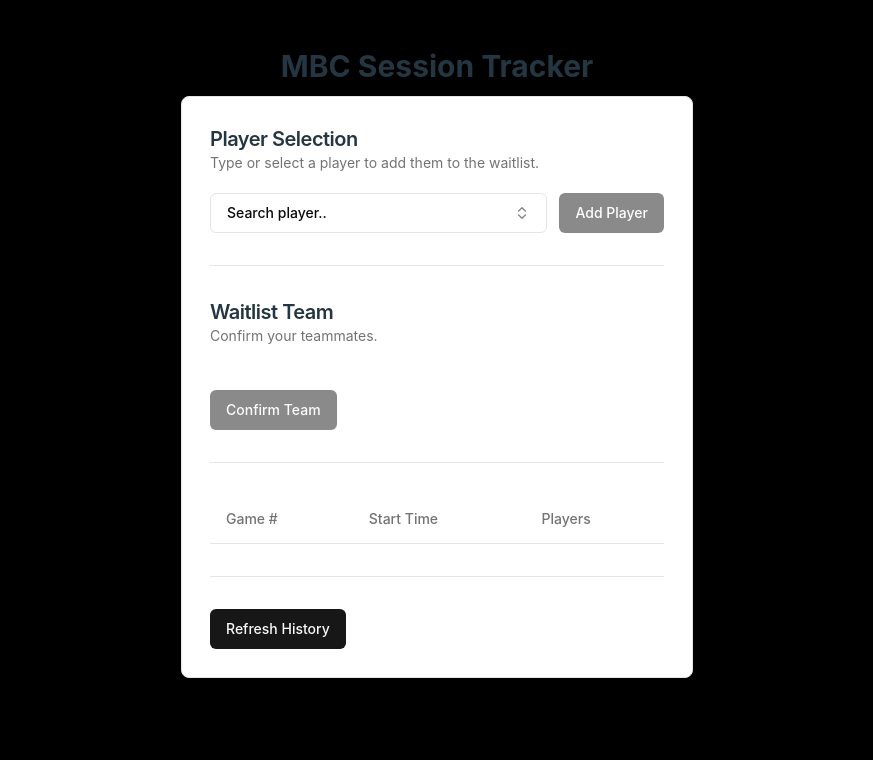
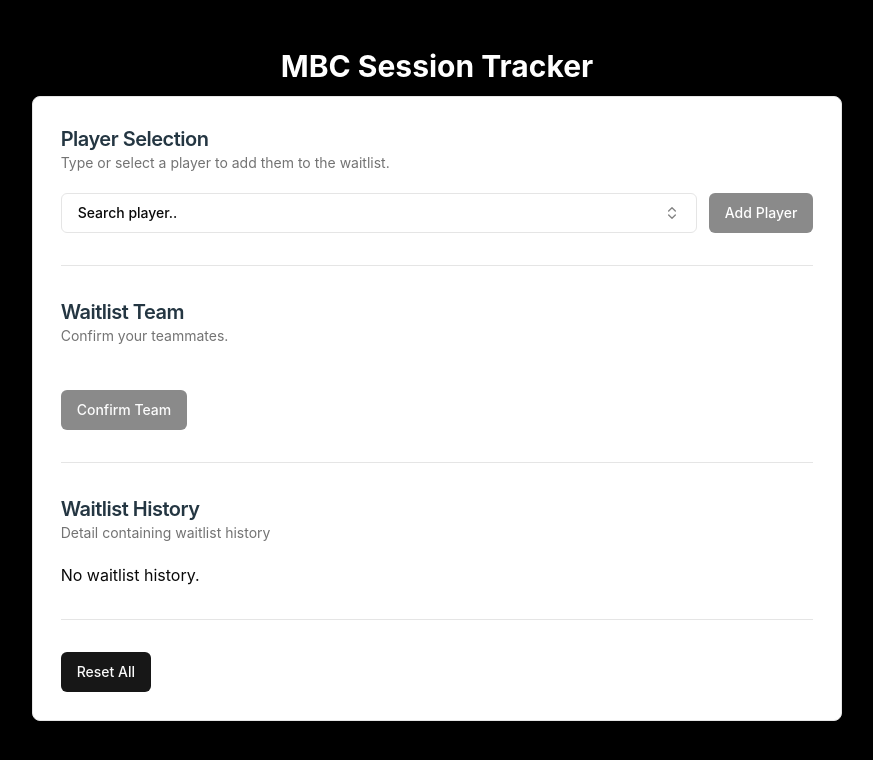
Before and after one commit to hiftikh/mbc_session_tracker, a React (Vite) app: page / in a window 1280 px wide. Shown: the top 760 px of the page, without its empty margins (203-1076 px from the left). Built offline with nearby package versions, Linux system fonts and the light colour scheme.

Commit message:
Updated table for waitlist

```diff
--- a/src/App.tsx
+++ b/src/App.tsx
@@ -6,17 +6,16 @@
 import WaitlistHistory from "./components/WaitlistHistory";
 
 function App() {
-  const clearBtnAction = usePlayerStore((state) => state.clearHistory);
+  const { resetAll } = usePlayerStore((state) => state);
 
   return (
     <>
       <div className="flex min-h-full flex-1 flex-col justify-center px-6 py-12 lg:px-8 bg-black">
-        <div className="sm:mx-auto sm:w-full sm:max-w-lg">
-          <h1 className="text-center text-3xl font-bold text-secondary mb-3">
+        <div className="sm:mx-auto sm:w-8/12 ">
+          <h1 className="text-center text-3xl font-bold text-white mb-3">
             MBC Session Tracker
           </h1>
-
-          <div className="rounded-lg border bg-card text-card-foreground shadow-lg">
+          <div className="rounded-lg border bg-card shadow-lg">
             <div className="p-7">
               <PlayerSelection />
               <Separator className="my-8" />
@@ -24,7 +23,7 @@
               <Separator className="my-8" />
               <WaitlistHistory />
               <Separator className="my-8" />
-              <Button onClick={clearBtnAction}>Refresh History</Button>
+              <Button onClick={resetAll}>Reset All</Button>
             </div>
           </div>
         </div>
--- a/src/components/WaitlistHistory.tsx
+++ b/src/components/WaitlistHistory.tsx
@@ -18,17 +18,18 @@
   const waitlistData = waitList.map((list, index) => {
     const formatTime = new Date(list.timeStamp?.toString() as string);
     const formatedTime = `${formatTime.toLocaleTimeString()}`;
-    console.log(formatTime);
+
     return (
       <TableRow key={index}>
         <TableHead>{index + 1}</TableHead>
         <TableHead>{formatedTime}</TableHead>
         <TableHead>
           {list.players &&
-            list.players.map((player) => {
+            list.players.map((player, index) => {
               return (
                 <React.Fragment key={player.id}>
-                  {player.display_name}{" "}
+                  {player.display_name}
+                  {index !== 3 ? ", " : ""}
                 </React.Fragment>
               );
             })}
@@ -39,6 +40,14 @@
 
   return (
     <>
+      <h3 className="font-semibold tracking-tight text-xl text-secondary">
+        Waitlist History
+      </h3>
+      <p className="text-sm text-muted-foreground mb-5">
+        Detail containing waitlist history
+      </p>
+      {waitList.length === 0 && <p>No waitlist history.</p>}
+      {waitList.length > 0 && (
         <Table>
           <TableHeader>
             <TableRow>
@@ -49,6 +58,7 @@
           </TableHeader>
           <TableBody>{waitlistData}</TableBody>
         </Table>
+      )}
     </>
   );
 }
--- /dev/null
+++ b/src/components/ui/badge.tsx
@@ -0,0 +1,36 @@
+import * as React from "react"
+import { cva, type VariantProps } from "class-variance-authority"
+
+import { cn } from "@/lib/utils"
+
+const badgeVariants = cva(
+  "inline-flex items-center rounded-full border px-2.5 py-0.5 text-xs font-semibold transition-colors focus:outline-none focus:ring-2 focus:ring-ring focus:ring-offset-2",
+  {
+    variants: {
+      variant: {
+        default:
+          "border-transparent bg-primary text-primary-foreground hover:bg-primary/80",
+        secondary:
+          "border-transparent bg-secondary text-secondary-foreground hover:bg-secondary/80",
+        destructive:
+          "border-transparent bg-destructive text-destructive-foreground hover:bg-destructive/80",
+        outline: "text-foreground",
+      },
+    },
+    defaultVariants: {
+      variant: "default",
+    },
+  }
+)
+
+export interface BadgeProps
+  extends React.HTMLAttributes<HTMLDivElement>,
+    VariantProps<typeof badgeVariants> {}
+
+function Badge({ className, variant, ...props }: BadgeProps) {
+  return (
+    <div className={cn(badgeVariants({ variant }), className)} {...props} />
+  )
+}
+
+export { Badge, badgeVariants }
--- a/src/hooks/usePlayerStore.ts
+++ b/src/hooks/usePlayerStore.ts
@@ -28,6 +28,7 @@
   setInActivePlayersList: (list: PlayerState[]) => void;
   setWaitListHistory: (list: WaitListHistoryState) => void;
   clearHistory: () => void;
+  resetAll: () => void;
 }
 
 const usePlayerStore = create<
@@ -60,19 +61,26 @@
         setInActivePlayersList: (list) => {
           set({ inActivePlayersList: list });
         },
-        clearHistory: () => {
-          set({
-            activePlayerList: [],
-            inActivePlayersList: playersJSON,
-            // waitList: [],
-          });
-        },
         setWaitListHistory: (list) => {
           set({
             waitList: [...get().waitList, list],
           });
         },
+        clearHistory: () => {
+          set({
+            activePlayerList: [],
+            inActivePlayersList: playersJSON,
+          });
+        },
+        resetAll: () => {
+          set({
+            activePlayerList: [],
+            inActivePlayersList: playersJSON,
+            waitList: [],
+          });
+        },
       }),
+
       { name: "players" }
     )
   )
```
Lines whose indentation alone changed are shown as unchanged.
